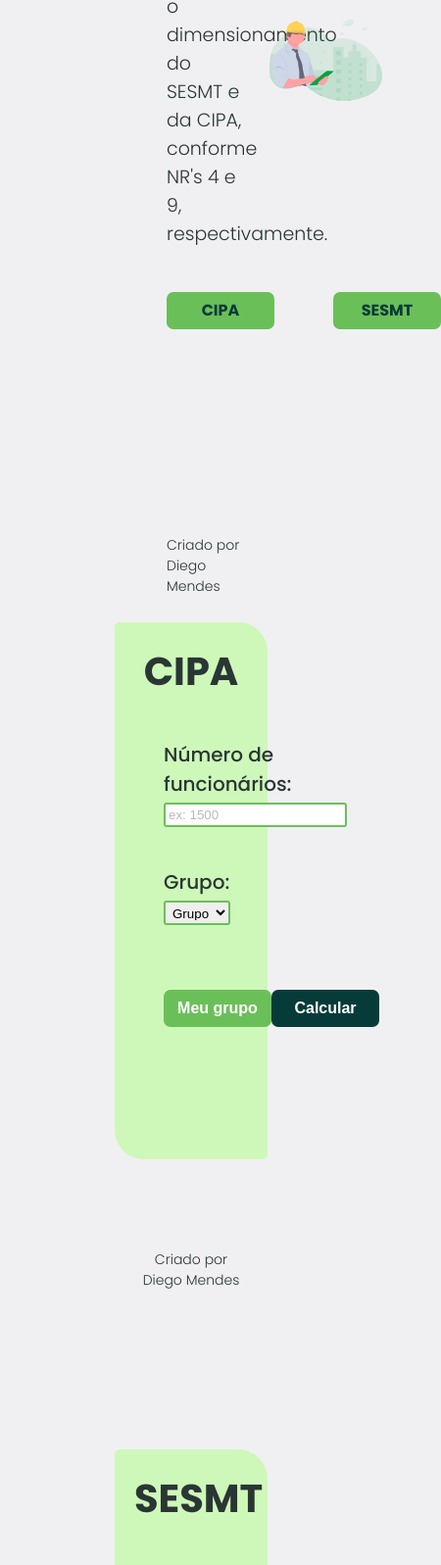
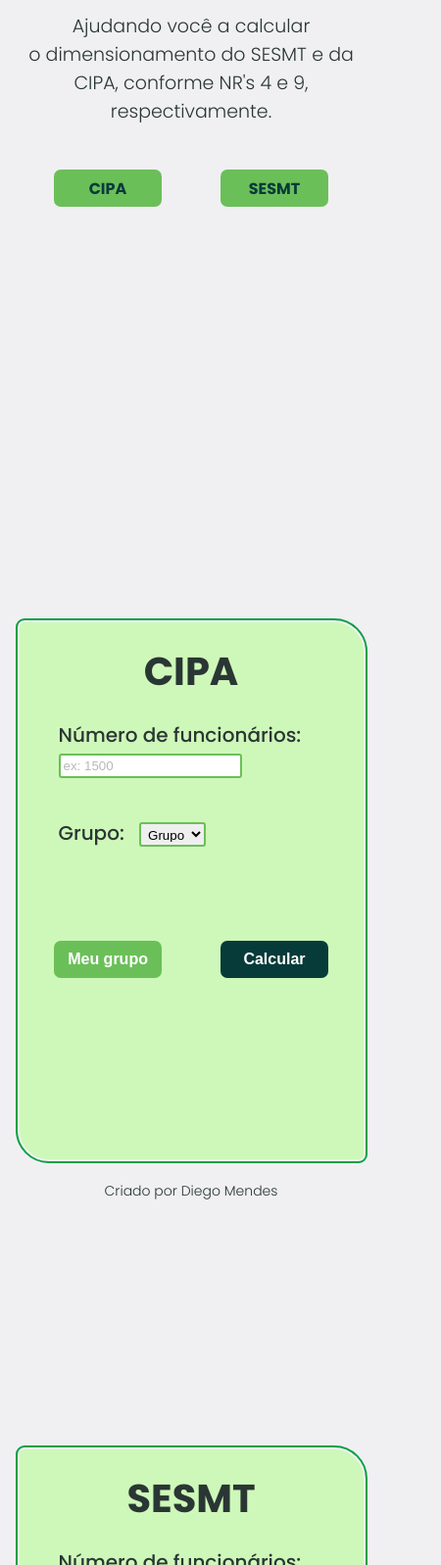
Before and after one commit to Diego-Mendes/Cipa-Sesmt, a plain HTML site: page index.html in a window 390 px wide. Shown: the part 357-1954 px from the top of the page at 98% size, 450 px wide, since content can reach past the window. Drawn offline with Linux system fonts and the light colour scheme.

Commit message:
css responsivo

```diff
--- a/index.html
+++ b/index.html
@@ -134,7 +134,7 @@
                 </fieldset>
 
                <fieldset class="botoes-acao dois">
-                   <p id="information">Consulte o grau de risco da sua <br> empresa pelo CNAE na NR-4</p>
+                   <p id="information">Consulte o grau de risco da sua empresa pelo CNAE na NR-4</p>
 
                     <a href="#sesmt"><button class="buttons calcular sesmt" onclick="calculaSesmt()">Calcular</button></a>
 
--- a/style.css
+++ b/style.css
@@ -126,6 +126,8 @@ main .page.sesmt{
     align-items: center;
     justify-content: center;
 
+    /* display: none; */
+
     /* background-color: violet; */
 }
 
@@ -133,12 +135,16 @@ main .page.sesmt{
 
 form{
     background-color: #c1fba4b7;
+    outline: .2rem solid #08a045;
+    outline-offset: .2rem;
     height: 65%;
     width: 40vw;
     padding: 2rem;
 
 
     border-radius: .5rem 3rem;
+
+
 
 }
 
@@ -243,3 +249,78 @@ main .page.sesmt .botoes-acao.dois{
 .page.cipa{
     display: none;
 }
+
+
+@media (orientation: portrait), (max-width: 400px){
+    body{
+        font-size: 1.2rem;
+        display: flex;
+        flex-direction: column;
+
+        align-items: center;
+        align-content: center;
+
+        overflow-x: hidden;
+    }
+
+    header{
+
+    }
+
+    header .menu{
+        width: 100%;
+        margin: auto;
+        padding: auto;
+        text-align: center;
+
+
+    }
+
+    header .botoes{
+
+        width: 60%;
+        margin: auto;
+    }
+
+    header .rodape{
+        display: none;
+    }
+
+    header .banner{
+        display: none;
+    }
+
+    main form{
+        width: 90%;
+        display: flex;
+        flex-direction: column;
+
+    }
+
+    main form fieldset{
+        margin: 2rem;
+
+    }
+
+    main .botoes-acao{
+        /* background-color: aqua; */
+        width: 90%;
+        align-self: center;
+        margin-top: 5rem;
+
+    }
+
+    .botoes-acao.dois {
+        width: 90%;
+        /*  */
+        display: flex;
+        justify-content: center;
+        /* background-color: aqua; */
+
+
+    }
+
+    main .page.sesmt #information{
+        display: none;
+    }
+}
```
Also changed, not shown: script.js (line endings or trailing spaces).
